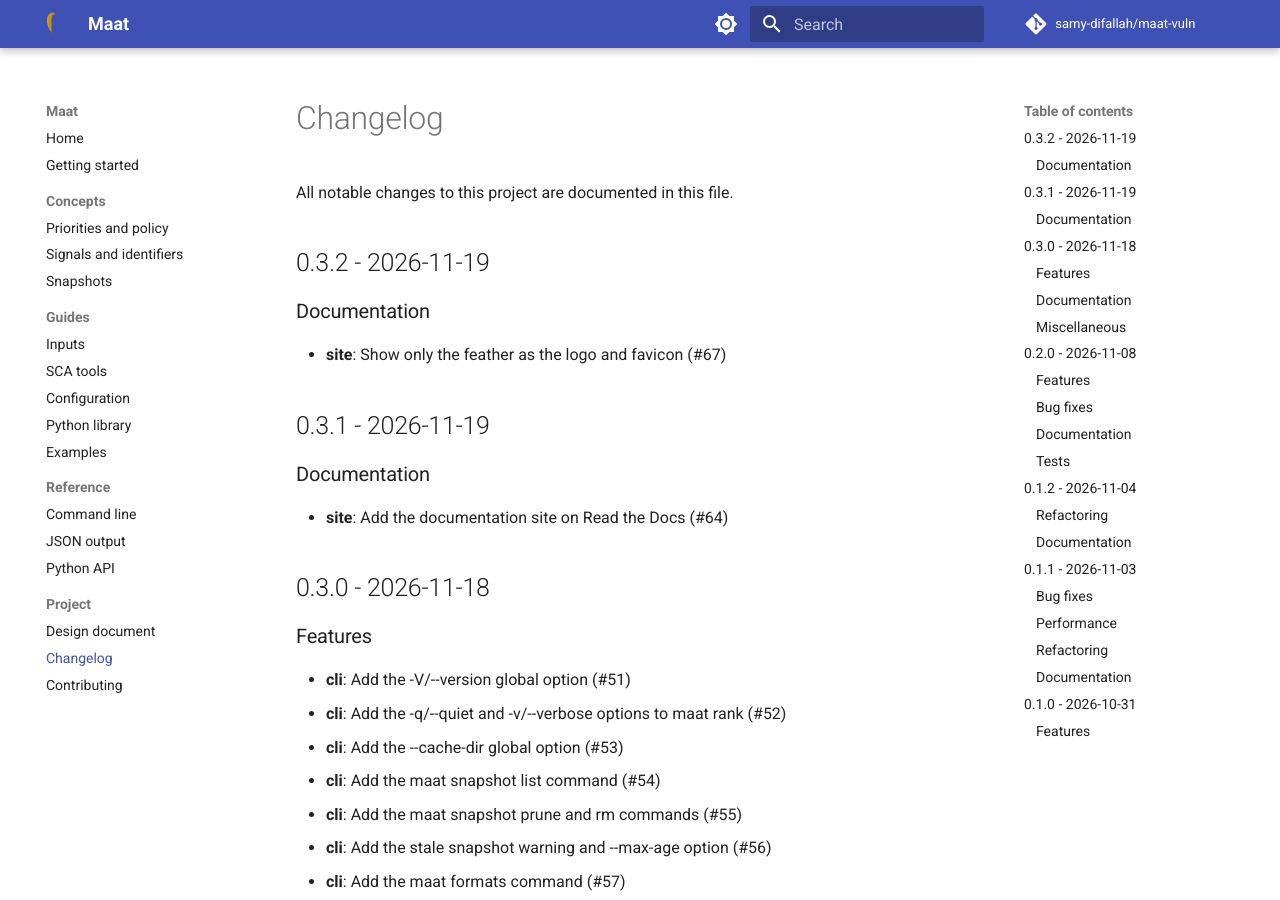
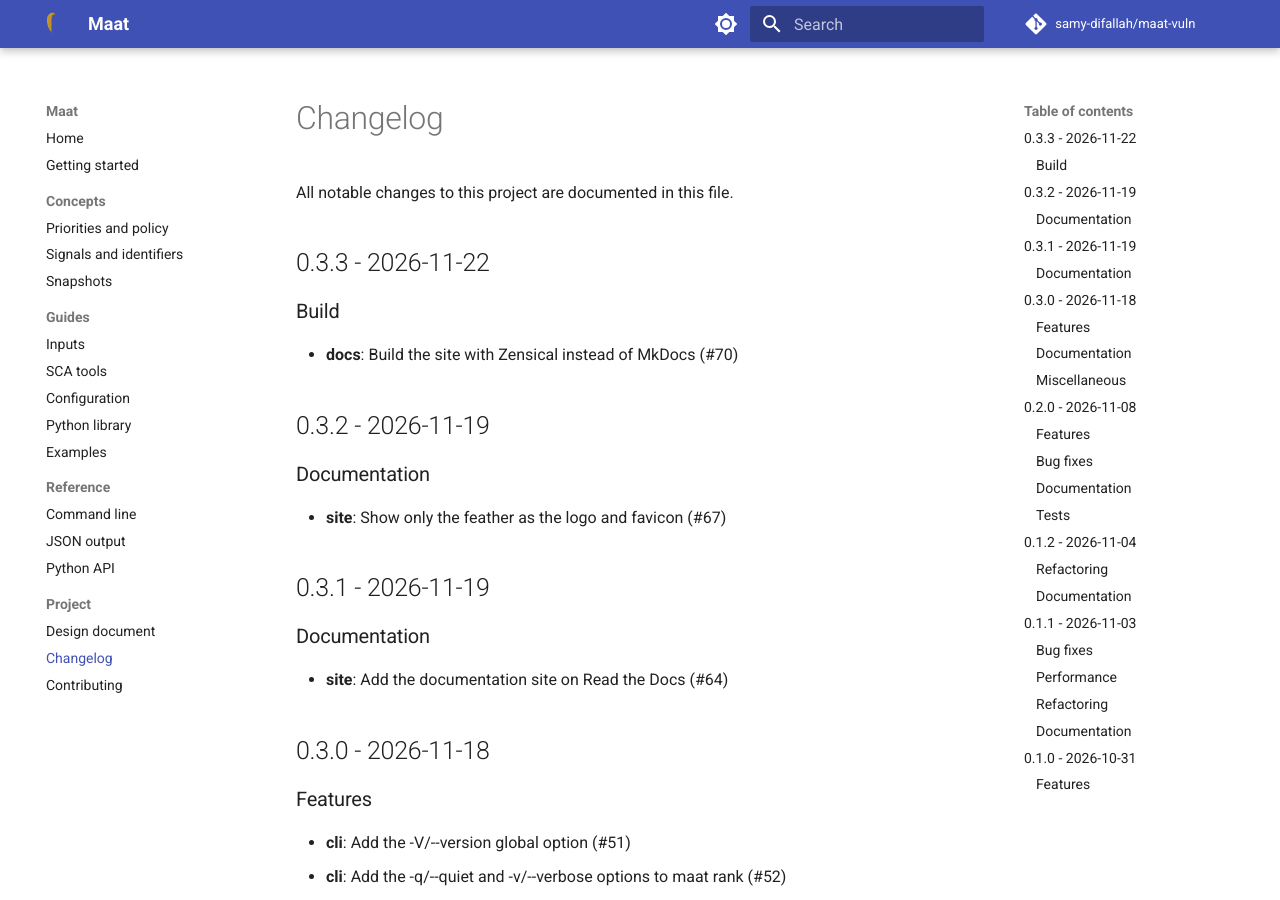
Before and after one commit to samy-difallah/maat-vuln, an MkDocs documentation site: the page built from docs/changelog.md, in a window 1280 px wide and 900 px high. Built offline with MkDocs 1.6.1 and Material for MkDocs 9.7.7, drawn with Linux system fonts in a browser that asks for light colours; comment, search, counter and statistics services are not loaded.

Commit message:
chore(release): prepare 0.3.3

````diff
--- a/CHANGELOG.md
+++ b/CHANGELOG.md
@@ -1,6 +1,12 @@
 # Changelog
 
 All notable changes to this project are documented in this file.
+
+## 0.3.3 - 2026-11-22
+
+### Build
+
+- **docs**: Build the site with Zensical instead of MkDocs (#70)
 
 ## 0.3.2 - 2026-11-19
 
--- a/docs/getting-started.md
+++ b/docs/getting-started.md
@@ -12,7 +12,7 @@ This installs the `maat` command and the `maat_vuln` Python package. Check the i
 
 ```console
 $ maat -V
-maat-vuln 0.3.2
+maat-vuln 0.3.3
 ```
 
 ## Rank vulnerabilities
--- a/docs/reference/json.md
+++ b/docs/reference/json.md
@@ -15,7 +15,7 @@ General rules:
 {
   "schema_version": "0.4.0",
   "generated_at": "2026-11-19T20:58:30.596492Z",
-  "maat_version": "0.3.2",
+  "maat_version": "0.3.3",
   "policy": {"id": "maat-default", "version": 1},
   "snapshot_id": "806c87fc259d5cad70b977820d298c26847346dcc6a0819a6de56794a19f9979",
   "decisions": [],
--- a/pyproject.toml
+++ b/pyproject.toml
@@ -4,7 +4,7 @@ build-backend = "hatchling.build"
 
 [project]
 name = "maat-vuln"
-version = "0.3.2"
+version = "0.3.3"
 description = "Exploitation-driven vulnerability prioritization with CISA KEV and FIRST EPSS, explained and reproducible."
 readme = "README.md"
 requires-python = ">=3.12"
````
